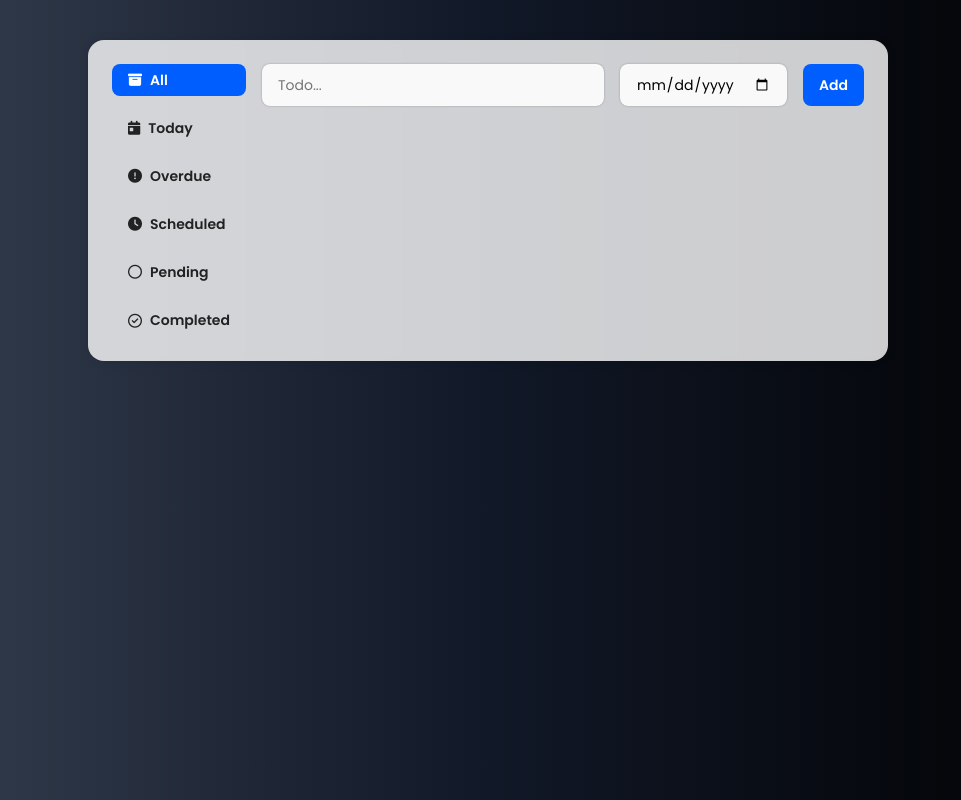
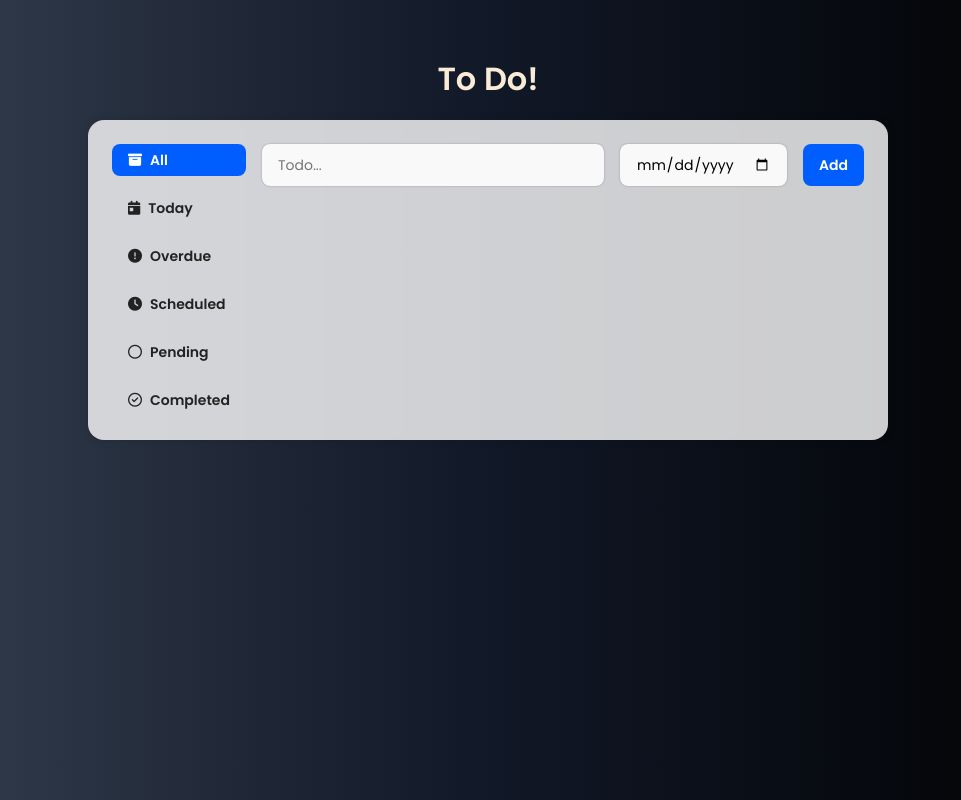
Before and after one commit to nawzaysfinah/to-do, a plain HTML site: page index.html in a window 1280 px wide. Shown: the whole page, without its empty margins (152-1113 px from the left). Drawn offline with nearby package versions, Linux system fonts and the light colour scheme.

Commit message:
added title

```diff
--- a/index.html
+++ b/index.html
@@ -24,6 +24,7 @@
 
   <body>
     <main>
+      <h1>To Do!</h1>
       <div class="todos">
         <nav id="todos-nav">
           <button data-filter="all" class="active">
--- a/style.css
+++ b/style.css
@@ -39,10 +39,17 @@ button.active:hover {
 }
 
 main {
+  display: flex;
+  flex-direction: column;
   width: 100%;
   padding: 40px 16px;
   display: flex;
   justify-content: center;
+  align-items: center;
+}
+
+h1 {
+  color: antiquewhite;
 }
 
 .todos {
```
